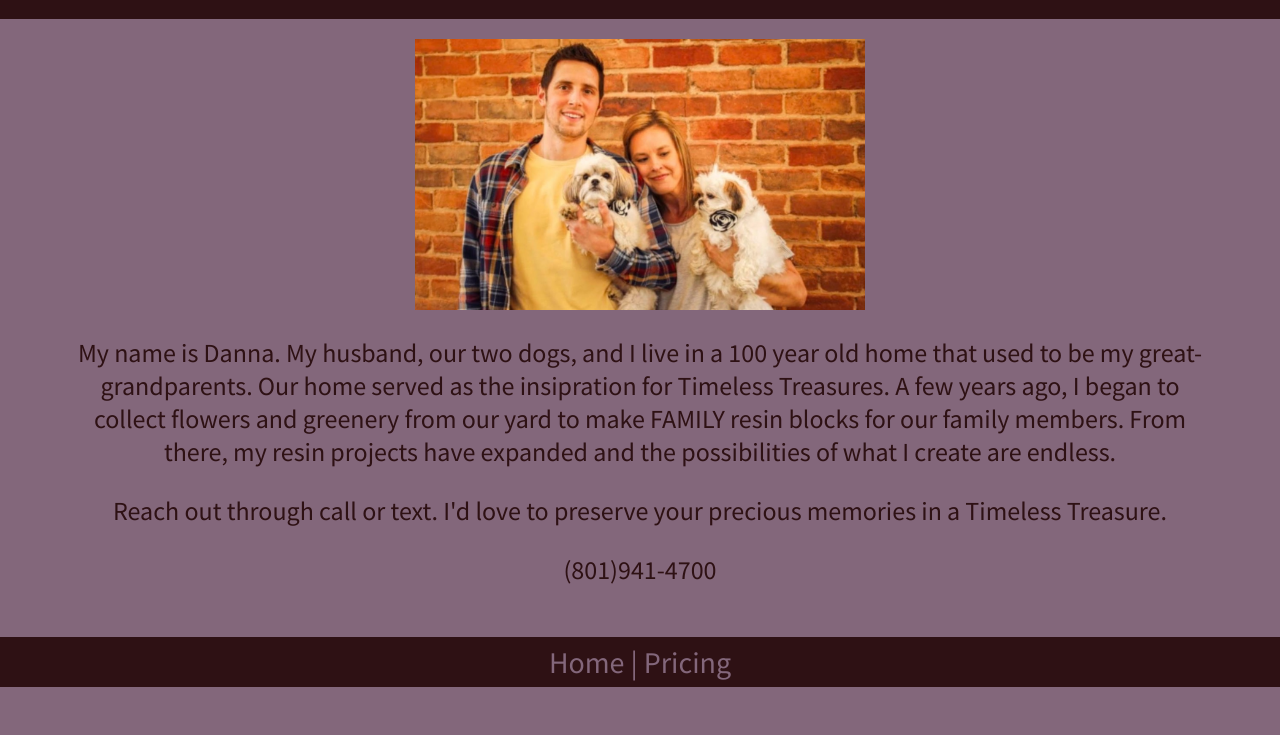
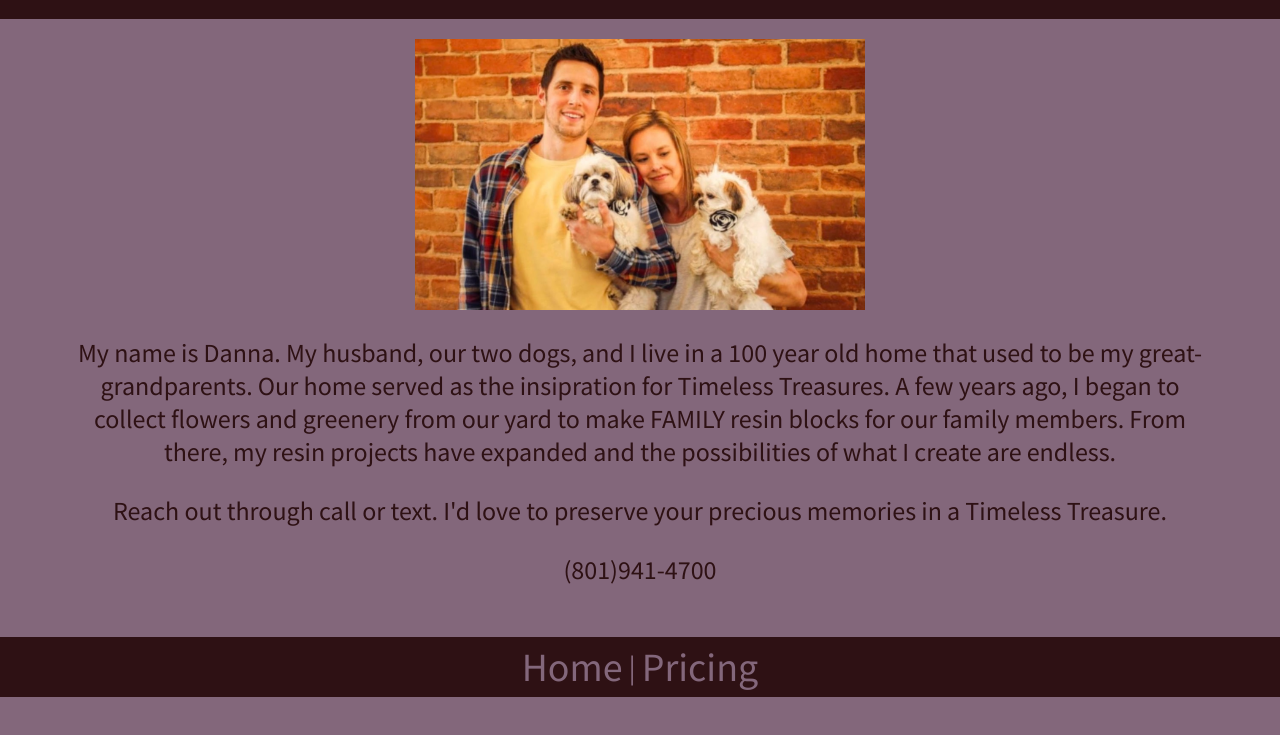
Before and after one commit to paigevanm/timeless-treasures, a plain HTML site: page aboutme.html in a window 1280 px wide. Shown: the part 181-916 px from the top of the page. Drawn offline with Linux system fonts and the light colour scheme; a web font is replaced by a local one.

Commit message:
Add files via upload

```diff
--- a/home.css
+++ b/home.css
@@ -63,7 +63,7 @@
 
 .end-bar {
   margin-top: 25px;
-  height: 50px;
+  height: 60px;
   display: flex;
   align-items: center;
   justify-content: center;
@@ -82,7 +82,7 @@
   font-family: 'Source Sans Pro', Arial;
   color: #83677b;
   background-color: #2E1114;
-  font-size: 30px;
+  font-size: 40px;
   border: none;
   cursor: pointer;
 }
```
